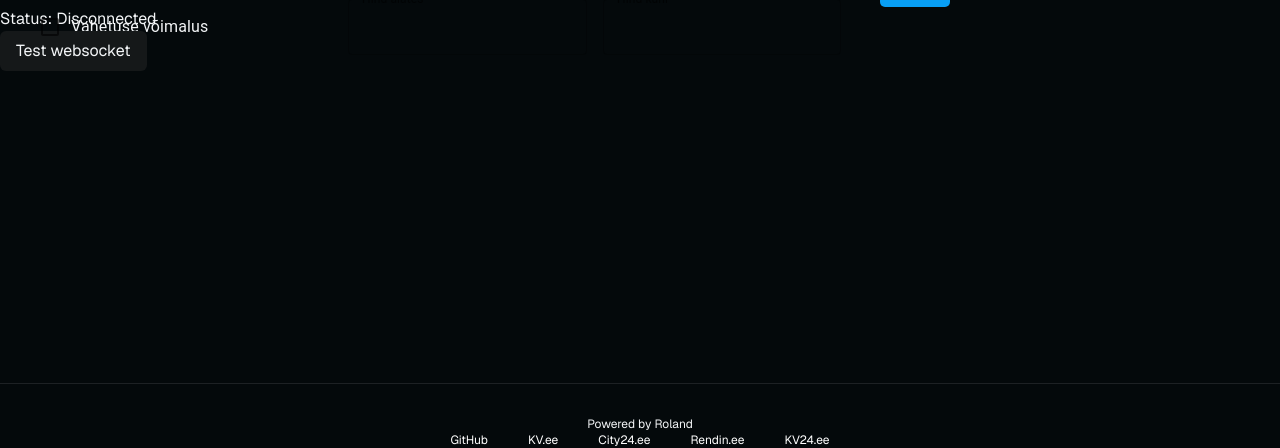
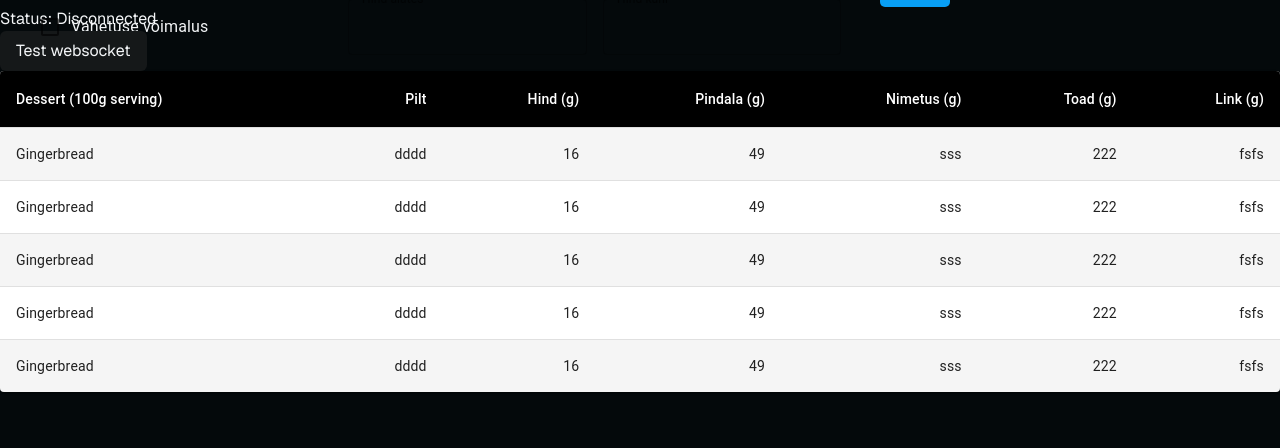
Before and after one commit to rakenduste-programmeerimine-2023/casa-catch, a Next.js app: page / in a window 1280 px wide. Shown: the part 320-768 px from the top of the page. Built offline with nearby package versions, Linux system fonts and the light colour scheme; no server answers.

Commit message:
feat (frontend): WIP - Create data table

```diff
--- /dev/null
+++ b/components/CustomizedTables.tsx
@@ -0,0 +1,92 @@
+"use client"
+
+import * as React from 'react';
+import { styled } from '@mui/material/styles';
+import Table from '@mui/material/Table';
+import TableBody from '@mui/material/TableBody';
+import TableCell, { tableCellClasses } from '@mui/material/TableCell';
+import TableContainer from '@mui/material/TableContainer';
+import TableHead from '@mui/material/TableHead';
+import TableRow from '@mui/material/TableRow';
+import Paper from '@mui/material/Paper';
+
+const StyledTableCell = styled(TableCell)(({ theme }) => ({
+  [`&.${tableCellClasses.head}`]: {
+    backgroundColor: theme.palette.common.black,
+    color: theme.palette.common.white,
+  },
+  [`&.${tableCellClasses.body}`]: {
+    fontSize: 14,
+  },
+}));
+
+const StyledTableRow = styled(TableRow)(({ theme }) => ({
+  '&:nth-of-type(odd)': {
+    backgroundColor: theme.palette.action.hover,
+  },
+  // hide last border
+  '&:last-child td, &:last-child th': {
+    border: 0,
+  },
+}));
+
+function createData(
+  aadress: string,
+  imageURL: string,
+  price: number,
+  propertyAreaInSquareM: number,
+  propertyTitle: string,
+  rooms: number,
+  url: string
+) {
+  return { aadress, imageURL, price, propertyAreaInSquareM, propertyTitle, rooms, url };
+}
+
+const rows = [
+  createData('Gingerbread', 'dddd', 16.0, 49, 'sss', 222, 'fsfs' ),
+  createData('Gingerbread', 'dddd', 16.0, 49, 'sss', 222, 'fsfs' ),
+  createData('Gingerbread', 'dddd', 16.0, 49, 'sss', 222, 'fsfs' ),
+  createData('Gingerbread', 'dddd', 16.0, 49, 'sss', 222, 'fsfs' ),
+  createData('Gingerbread', 'dddd', 16.0, 49, 'sss', 222, 'fsfs' ),
+
+];
+
+//@ts-ignore
+export default function CustomizedTables({realTimeData}) {
+    console.log(realTimeData)
+  return (
+    <TableContainer component={Paper}>
+      <Table sx={{ minWidth: 700 }} aria-label="customized table">
+        <TableHead>
+          <TableRow>
+            <StyledTableCell>Dessert (100g serving)</StyledTableCell>
+            <StyledTableCell align="right">Pilt</StyledTableCell>
+            <StyledTableCell align="right">Hind&nbsp;(g)</StyledTableCell>
+            <StyledTableCell align="right">Pindala&nbsp;(g)</StyledTableCell>
+            <StyledTableCell align="right">Nimetus&nbsp;(g)</StyledTableCell>
+            <StyledTableCell align="right">Toad&nbsp;(g)</StyledTableCell>
+            <StyledTableCell align="right">Link&nbsp;(g)</StyledTableCell>
+
+          </TableRow>
+        </TableHead>
+        <TableBody>
+          {rows.map((row) => (
+            <StyledTableRow key={row.aadress}>
+              <StyledTableCell component="th" scope="row">
+                {row.aadress}
+              </StyledTableCell>
+              <StyledTableCell align="right">{row.imageURL}</StyledTableCell>
+              <StyledTableCell align="right">{row.price}</StyledTableCell>
+              <StyledTableCell align="right">{row.propertyAreaInSquareM}</StyledTableCell>
+              <StyledTableCell align="right">{row.propertyTitle}</StyledTableCell>
+              <StyledTableCell align="right">{row.rooms}</StyledTableCell>
+              <StyledTableCell align="right">{row.url}</StyledTableCell>
+
+
+            </StyledTableRow>
+          ))}
+        </TableBody>
+      </Table>
+    </TableContainer>
+  );
+}
--- a/components/WebsocketButton.tsx
+++ b/components/WebsocketButton.tsx
@@ -2,10 +2,13 @@
 
 import { useState} from "react";
 import {io, Socket} from "socket.io-client";
-import {WsRealEstateRequestData} from "@/shared/interfaces/ws-real-estate-response-data.interface";
+import {WsRealEstateResponseData} from "@/shared/interfaces/ws-real-estate-response-data.interface";
+import CustomizedTables from "@/components/CustomizedTables";
+
 
 export default function WebsocketButton() {
   const [isConnected, setIsConnected] = useState<boolean>(false)
+  const [realTimeData, setRealTimeData] = useState<WsRealEstateResponseData[]>([]);
   // const [messages, setMessages] = useState<[]>([])
   const sampleData = {
     districts: ["Kadriorg", "Mustamäe"],
@@ -38,7 +41,7 @@ export default function WebsocketButton() {
     //   socket.close();
     // });
 
-    socket.on('real-estate-json-data-response', (data: WsRealEstateRequestData) => {
+    socket.on('real-estate-json-data-response', (data: WsRealEstateResponseData) => {
       // const responseData: WsRealEstateRequestData = {
       //   districts: data.districts,
       //   fromOwner: data.fromOwner,
@@ -51,6 +54,7 @@ export default function WebsocketButton() {
       //   propertyType: data.propertyType,
       // }
       console.log(data)
+      setRealTimeData(prevArray => [...prevArray, data])
     })
 
     // socket.on("hello", (message): void => {
@@ -70,6 +74,7 @@ export default function WebsocketButton() {
         <button className="py-2 px-4 rounded-md no-underline bg-btn-background hover:bg-btn-background-hover"
           onClick={sendWebsocketServerHello}
         >Test websocket</button>
+        <CustomizedTables realTimeData={realTimeData} />
       </div>
     </>
   )
```
Also changed, not shown: shared/interfaces/ws-real-estate-request-data.interface.ts (added, +17 -0 lines), shared/interfaces/ws-real-estate-response-data.interface.ts (+56 -17 lines).
